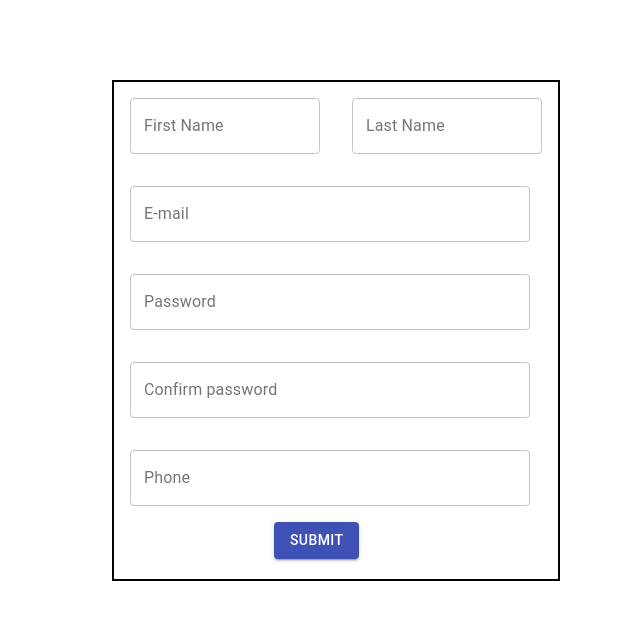
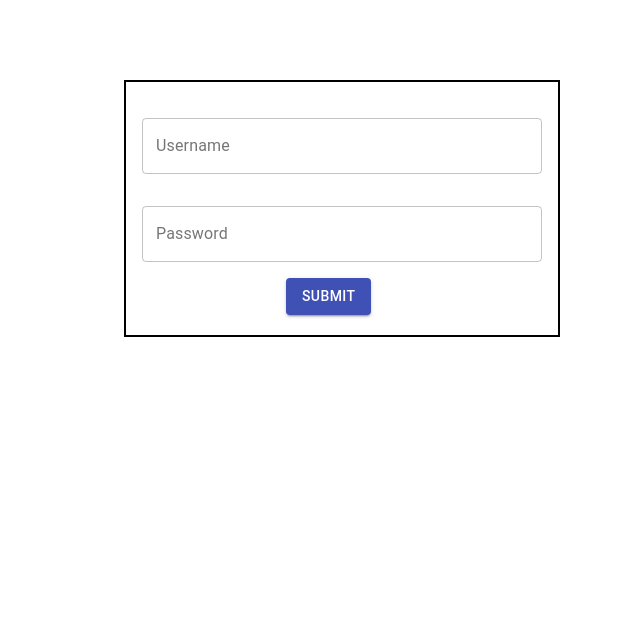
Before and after one commit to arnabcode/react_java_app, a React (Create React App) app: page / in a window 1280 px wide. Shown: the top 620 px of the page, without its empty margins (640-1280 px from the left). Built offline with nearby package versions, Linux system fonts and the light colour scheme.

Commit message:
sample login form

```diff
--- a/src/index.js
+++ b/src/index.js
@@ -3,9 +3,10 @@ import ReactDOM from 'react-dom';
 import './index.css';
 import App from './App';
 import * as serviceWorker from './serviceWorker';
-import InputFields from './register'
+import RegisterFields from './register'
+import LoginFields from './login'
 
-ReactDOM.render(<InputFields />, document.getElementById('root'));
+ReactDOM.render(<LoginFields />, document.getElementById('root'));
 
 // If you want your app to work offline and load faster, you can change
 // unregister() to register() below. Note this comes with some pitfalls.
--- /dev/null
+++ b/src/login.js
@@ -0,0 +1,123 @@
+import React,{useState} from 'react';
+import { makeStyles } from '@material-ui/core/styles';
+import TextField from '@material-ui/core/TextField';
+import Button from '@material-ui/core/Button';
+import Axios from 'axios';
+
+
+const useStyles = makeStyles(theme => ({
+    container: {
+      display: 'flex',
+      flexWrap: 'wrap',
+      border: 2 +'px',
+      borderStyle: 'solid',
+      float: 'right',
+      marginRight: theme.spacing(10),
+      marginTop: theme.spacing(10),
+      paddingBottom: 20 + 'px',
+
+
+    },
+    textField: {
+      marginLeft: theme.spacing(2),
+      marginRight: theme.spacing(2),
+      marginTop: theme.spacing(2),
+      marginBottom: theme.spacing(2),
+      width: 400 +'px',
+
+    },
+
+    button: {
+      margin: theme.spacing(1),
+      margin: 'auto',
+      marginLeft: theme.spacing(20),
+      marginRight: theme.spacing(2),
+    },
+  }));
+
+
+  const sendRequest = async (payload) => {
+    let basicAuth = 'Basic ' + btoa(payload.username + ':' + payload.password);
+    //console.log(basicAuth);
+    const response = await Axios.post('http://localhost:5000/users/auth',{payload},{
+      headers: {'Authorization': basicAuth}
+    });
+
+    console.log(response)
+  }
+
+
+const LoginFields = () => {
+    const classes = useStyles();
+
+  const [value, setValue] = useState({
+    email: '',
+    password: ''
+  })
+
+  const { email, password } = value;
+    const  handleClick = (event) => {
+      event.preventDefault();
+
+      const payload ={
+        "username": email,
+        "password": password
+          }
+      sendRequest(payload);
+      console.log(payload);
+
+      //keep validation function
+    }
+
+    function handleChange(e) {
+      setValue({
+        ...value,
+        [e.target.name]: e.target.value
+      });
+    }
+
+    return (
+      <form className={classes.container} noValidate autoComplete="off">
+        <div>
+
+          <br />
+          <TextField
+            id="outlined-basic"
+            className={classes.textField}
+            label="Username"
+            margin="normal"
+            variant="outlined"
+            value={email}
+            name="email"
+            onChange ={handleChange}
+          />
+          <br />
+          <TextField
+            id="outlined"
+            className={classes.textField}
+            label="Password"
+            margin="normal"
+            variant="outlined"
+            type="password"
+            name="password"
+            value={password}
+            onChange ={handleChange}
+          />
+
+
+          <br />
+
+          <Button
+          variant="contained"
+          color="primary"
+          className={classes.button}
+          onClick={ (event) => handleClick (event) }>
+            Submit
+          </Button>
+        </div>
+      </form>
+    );
+  }
+
+
+  export default LoginFields;
--- a/src/register.js
+++ b/src/register.js
@@ -47,7 +47,7 @@ const sendRequest = async (payload) => {
   console.log(response)
 }
 
-const InputFields = () => {
+const RegisterFields = () => {
   const classes = useStyles();
 const [firstName, setFirstName] = useState("");
 const [lastName, setLastName]= useState("");
@@ -153,4 +153,4 @@ const [password, setPassword] = useState("");
 
 
 
-export default InputFields;
+export default RegisterFields;
```
